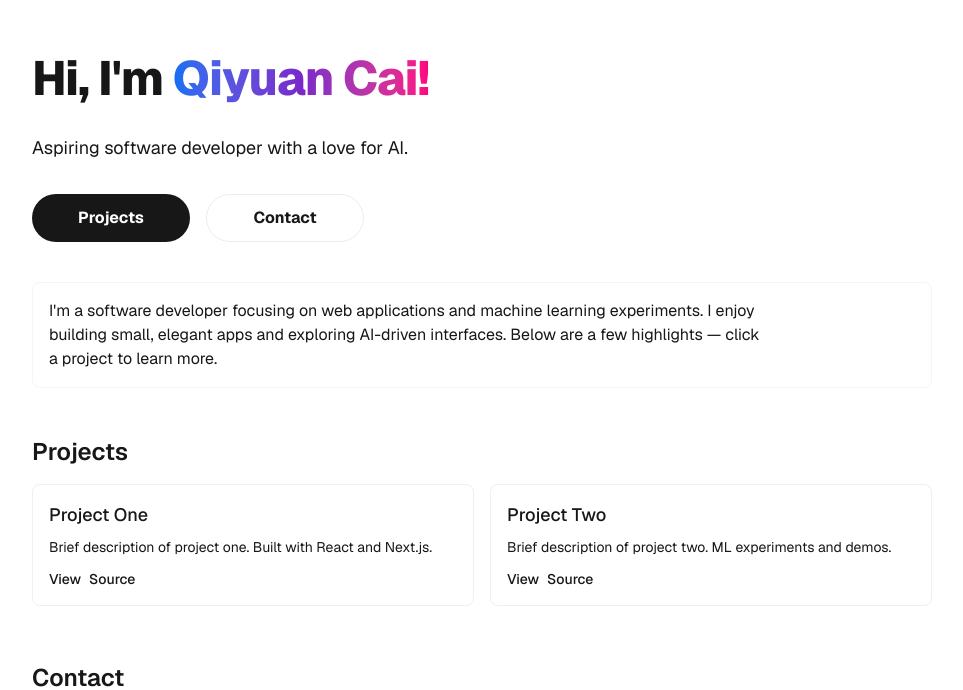
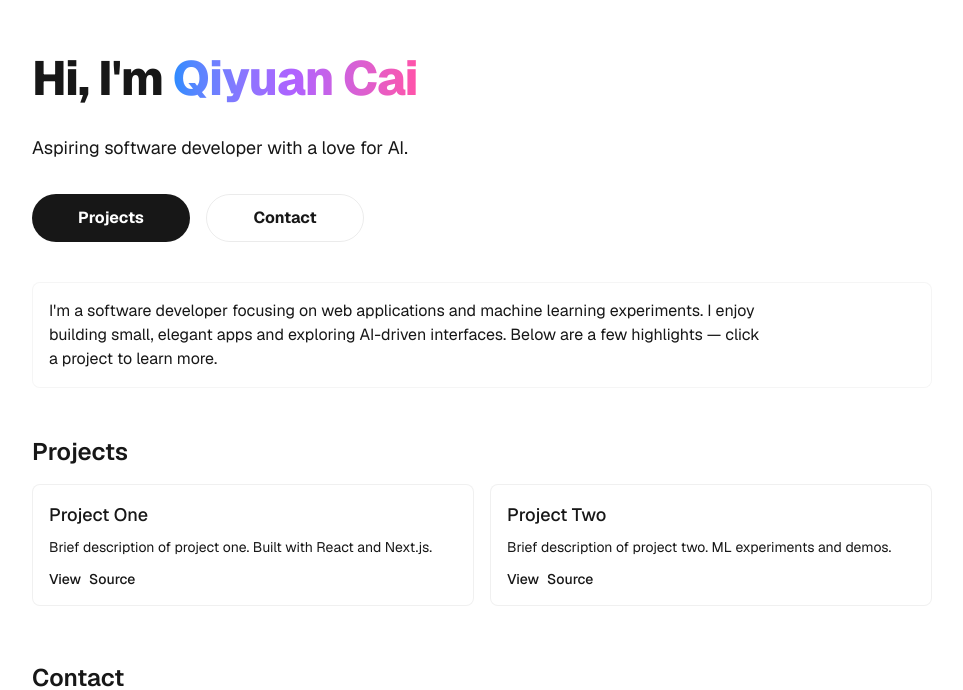
Before and after one commit to mobyyyc/qiyuan-webpage, a Next.js app: page / in a window 1280 px wide. Shown: the part 110-800 px from the top of the page, without its empty margins (158-1121 px from the left). Built offline with nearby package versions, Linux system fonts and the light colour scheme.

Commit message:
Updated Content

```diff
--- a/src/app/page.tsx
+++ b/src/app/page.tsx
@@ -6,8 +6,8 @@ export default function Home() {
       <main className="flex flex-col gap-[32px] row-start-2 items-center sm:items-start w-full max-w-[900px]">
         <h1 className="text-4xl sm:text-5xl font-extrabold tracking-tight text-center sm:text-left">
           Hi, I'm {" "}
-          <span className="bg-gradient-to-r from-[#0070f3] via-[#7928ca] to-[#ff0080] bg-clip-text text-transparent">
-            Qiyuan Cai!
+          <span className="bg-gradient-to-r from-[#278cff] via-[#b061ff] to-[#ff53a9] bg-clip-text text-transparent">
+            Qiyuan Cai
           </span>
         </h1>
         <p className="text-lg text-center sm:text-left max-w-[600px]">
```
